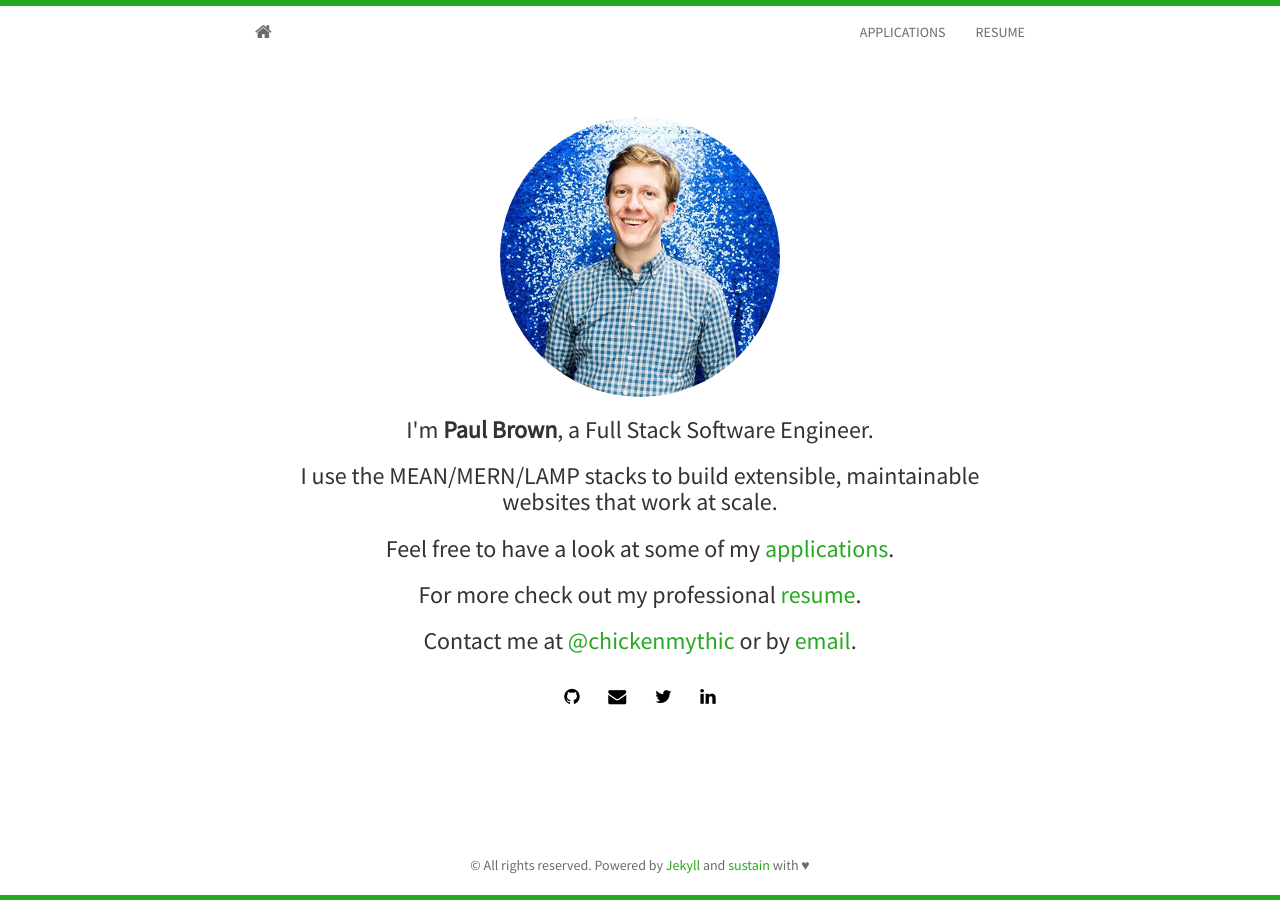
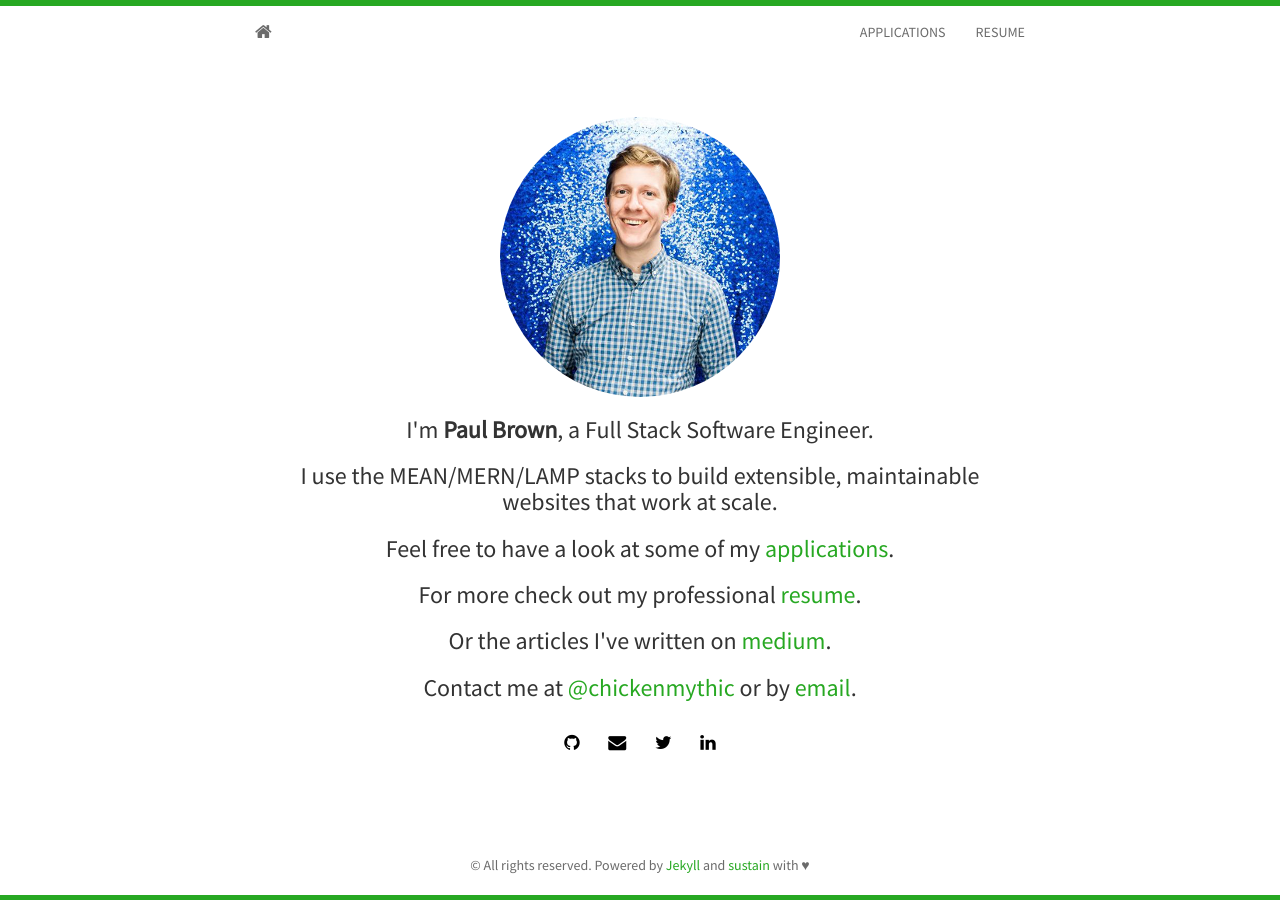
Before and after one commit to Paabrown/paabrown.github.io, a Jekyll site: the page built from index.html, in a window 1280 px wide. Built offline with Jekyll 4.4.1, drawn with Linux system fonts in a browser that asks for light colours; nearby versions of some CDN libraries; the list of posts is cut into pages by our own code.

Commit message:
Add link to medium

```diff
--- a/_config.yml
+++ b/_config.yml
@@ -20,6 +20,7 @@ avatar: profile2.png
 email: paabrown@email.com
 github: paabrown # username
 twitter: chickenmythic
+medium: paabrown
 linkedin: paul-allen-brown
 #stackoverflow: username   #e.g: users/2735833/proton1h1
 #Comment out if you don't want disqus
--- a/index.html
+++ b/index.html
@@ -10,7 +10,8 @@ layout: home
 	  <h3>I'm <strong>{{ site.author }}</strong>, a Full Stack Software Engineer.</h3>
 	  <h3>I use the MEAN/MERN/LAMP stacks to build extensible, maintainable websites that work at scale.</h3>
 	  <h3>Feel free to have a look at some of my <a href="{{ site.baseurl }}applications">applications</a>.</h3>
-	  <h3>For more check out my professional <a href="{{ site.baseurl }}resume">resume</a>.</h3>
+		<h3>For more check out my professional <a href="{{ site.baseurl }}resume">resume</a>.</h3>
+		<h3>Or the articles I've written on <a href="https://medium.com/@{{ site.medium }}">medium</a>.</h3>
 	  <h3>Contact me at <a href="http://twitter.com/{{ site.twitter }}">@{{ site.twitter }}</a> or by <a href="mailto:{{ site.email }}">email</a>.</h3>
 	  {% include social.html %}
 	</div>
```
